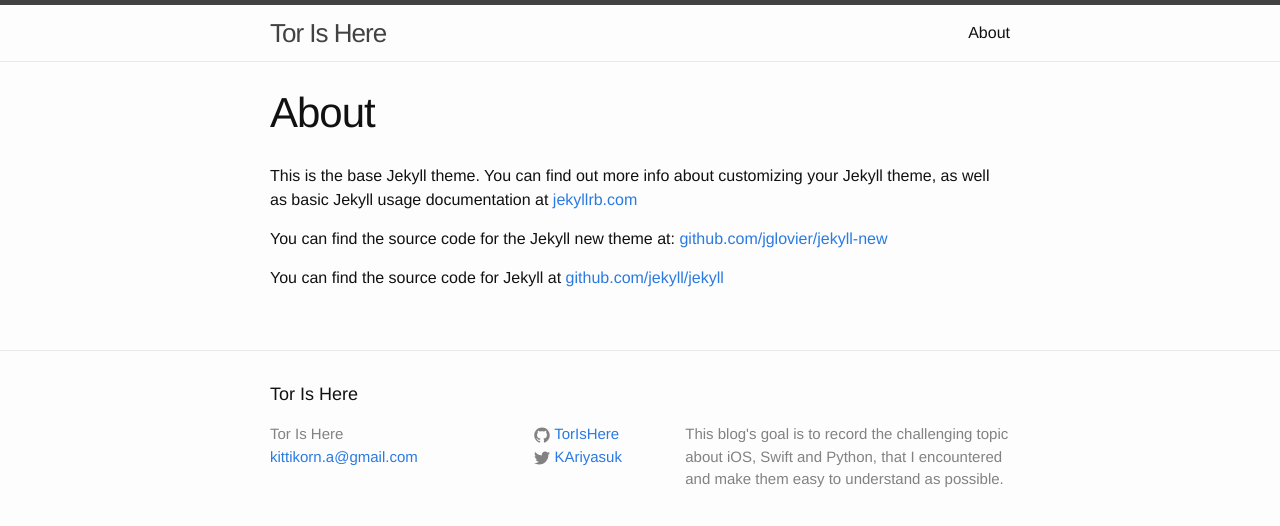
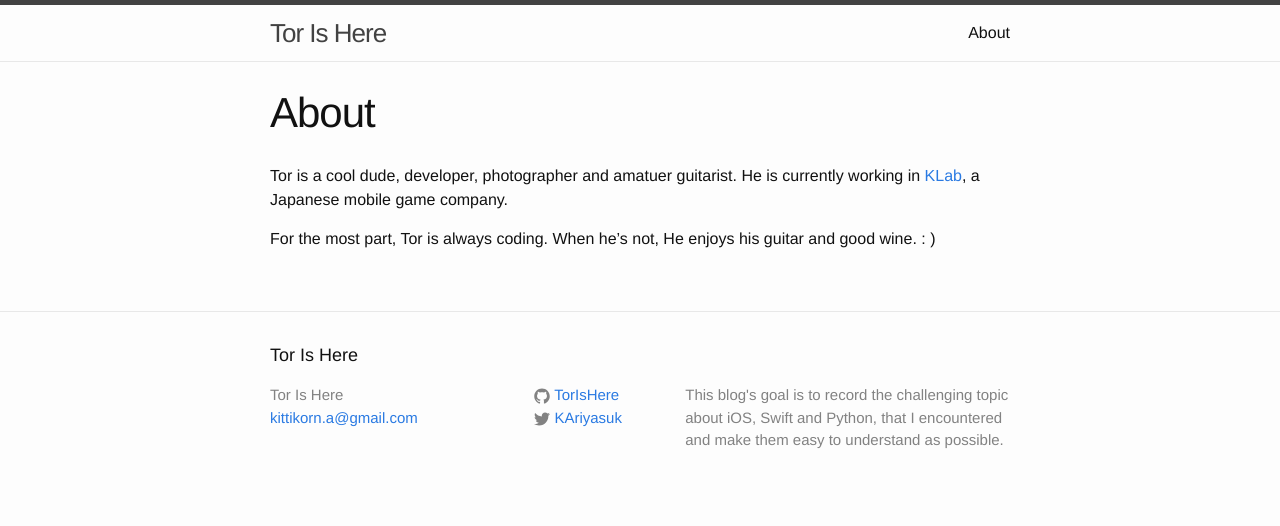
Before and after one commit to TorIsHere/TorIsHere.github.io, a Jekyll site: the page built from about.md, in a window 1280 px wide. Shown: the top 526 px of the page. Built offline with Jekyll 4.4.1, drawn with Linux system fonts in a browser that asks for light colours.

Commit message:
Update About me

```diff
--- a/about.md
+++ b/about.md
@@ -4,8 +4,6 @@
 permalink: /about/
 ---
 
-This is the base Jekyll theme. You can find out more info about customizing your Jekyll theme, as well as basic Jekyll usage documentation at [jekyllrb.com](http://jekyllrb.com/)
+Tor is a cool dude, developer, photographer and amatuer guitarist. He is currently working in [KLab](www.klab.com), a Japanese mobile game company.
 
-You can find the source code for the Jekyll new theme at: [github.com/jglovier/jekyll-new](https://github.com/jglovier/jekyll-new)
-
-You can find the source code for Jekyll at [github.com/jekyll/jekyll](https://github.com/jekyll/jekyll)
+For the most part, Tor is always coding. When he’s not, He enjoys his guitar and good wine. : )
--- a/static/css/layouts/blog.css
+++ b/static/css/layouts/blog.css
@@ -108,7 +108,7 @@
     line-height: 1.8em;
 }
 .post-meta {
-    color: #999;
+    color: #009;
     font-size: 90%;
     margin: 0;
 }
```
